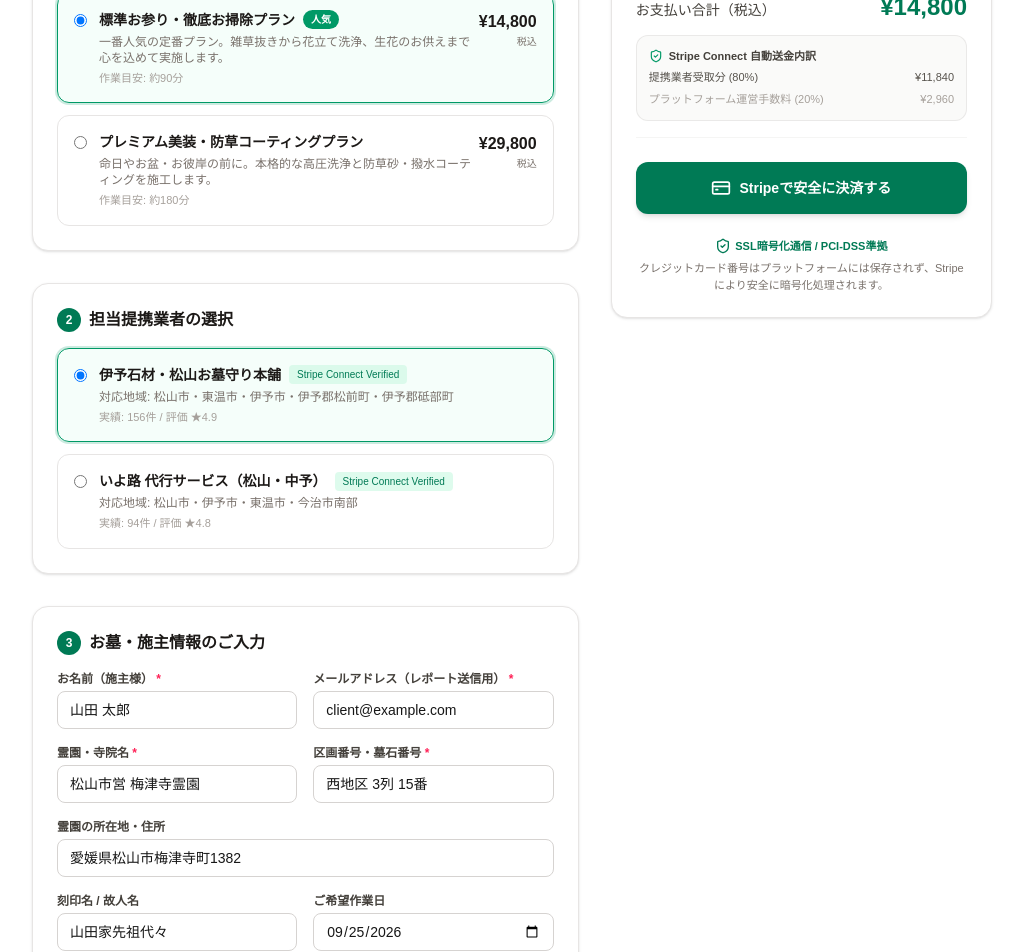
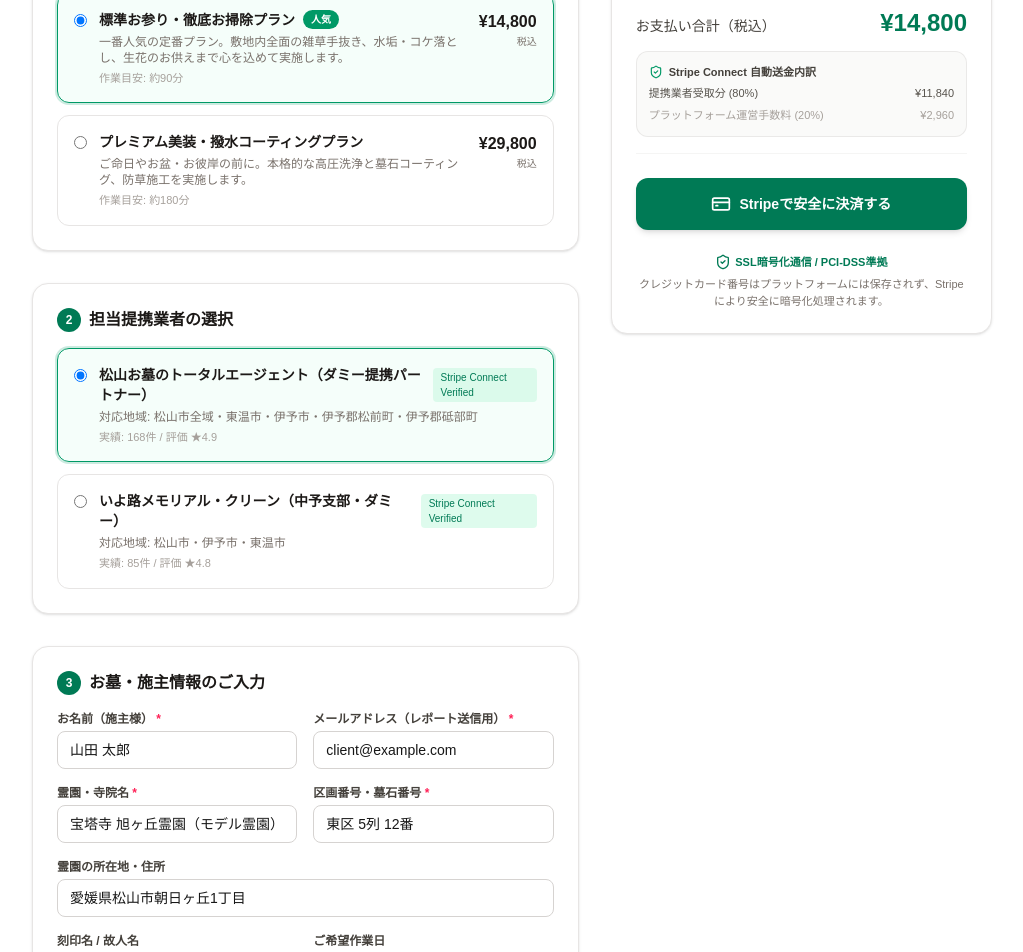
Before and after one commit to csdkotsuka/Kokoromou, a Next.js app: page /order in a window 1280 px wide. Shown: the part 420-1372 px from the top of the page, without its empty margins (128-1151 px from the left). Built offline with nearby package versions, Linux system fonts and the light colour scheme.

Commit message:
feat: tailor dummy vendor to Total Agent and dummy cemetery to Houtouji

```diff
--- a/src/app/order/page.tsx
+++ b/src/app/order/page.tsx
@@ -16,9 +16,9 @@
   const [formData, setFormData] = useState({
     clientName: '山田 太郎',
     clientEmail: 'client@example.com',
-    cemeteryName: '松山市営 梅津寺霊園',
-    locationAddress: '愛媛県松山市梅津寺町1382',
-    sectionPlotNumber: '西地区 3列 15番',
+    cemeteryName: '宝塔寺 旭ヶ丘霊園（モデル霊園）',
+    locationAddress: '愛媛県松山市朝日ヶ丘1丁目',
+    sectionPlotNumber: '東区 5列 12番',
     deceasedName: '山田家先祖代々',
     specialRequests: '墓石側面の苔が気になるので、水洗いでしっかり落としていただけますと幸いです。',
     preferredDate: '2026-09-25',
@@ -250,7 +250,7 @@
                   onChange={handleChange}
                   required
                   className="w-full text-sm border border-stone-300 rounded-lg px-3 py-2 focus:ring-2 focus:ring-emerald-500 focus:outline-none"
-                  placeholder="例: 松山市営 梅津寺霊園"
+                  placeholder="例: 宝塔寺 旭ヶ丘霊園"
                 />
               </div>
 
@@ -265,7 +265,7 @@
                   onChange={handleChange}
                   required
                   className="w-full text-sm border border-stone-300 rounded-lg px-3 py-2 focus:ring-2 focus:ring-emerald-500 focus:outline-none"
-                  placeholder="例: 西地区 3列 15番"
+                  placeholder="例: 東区 5列 12番"
                 />
               </div>
             </div>
@@ -278,7 +278,7 @@
                 value={formData.locationAddress}
                 onChange={handleChange}
                 className="w-full text-sm border border-stone-300 rounded-lg px-3 py-2 focus:ring-2 focus:ring-emerald-500 focus:outline-none"
-                placeholder="例: 愛媛県松山市梅津寺町1382"
+                placeholder="例: 愛媛県松山市朝日ヶ丘1丁目"
               />
             </div>
 
--- a/src/app/order/success/page.tsx
+++ b/src/app/order/success/page.tsx
@@ -85,12 +85,12 @@
           <div className="flex justify-between border-b border-stone-200 pb-2">
             <span className="text-stone-500">対象霊園</span>
             <span className="font-medium text-stone-800">
-              {order?.graveInfo?.cemeteryName || '松山市営 梅津寺霊園'} ({order?.graveInfo?.sectionPlotNumber || '西地区 3列 15番'})
+              {order?.graveInfo?.cemeteryName || '宝塔寺 旭ヶ丘霊園（モデル霊園）'} ({order?.graveInfo?.sectionPlotNumber || '東区 5列 12番'})
             </span>
           </div>
           <div className="flex justify-between">
             <span className="text-stone-500">担当業者</span>
-            <span className="font-medium text-stone-800">{order?.vendorName || '伊予石材・松山お墓守り本舗'}</span>
+            <span className="font-medium text-stone-800">{order?.vendorName || '松山お墓のトータルエージェント（ダミー提携パートナー）'}</span>
           </div>
         </div>
 
--- a/src/app/partner-spec/page.tsx
+++ b/src/app/partner-spec/page.tsx
@@ -65,9 +65,9 @@
         <div className="bg-emerald-900/10 border border-emerald-700/20 rounded-2xl p-6 mb-12">
           <h2 className="text-base font-bold text-emerald-950 flex items-center gap-2 mb-3">
             <Building2 className="w-5 h-5 text-emerald-700" />
-            <span>提携業者様にとっての安心ポイント（3分まとめ）</span>
+            <span>提携事業者様にとっての安心・成長ポイント（3分まとめ）</span>
           </h2>
-          <div className="grid grid-cols-1 md:grid-cols-3 gap-4 text-xs text-stone-700">
+          <div className="grid grid-cols-1 sm:grid-cols-2 lg:grid-cols-4 gap-4 text-xs text-stone-700">
             <div className="bg-white p-4 rounded-xl border border-emerald-900/10 shadow-sm">
               <span className="font-bold text-emerald-800 block mb-1">① 請求・回収リスクゼロ</span>
               <p className="leading-relaxed">
@@ -75,7 +75,7 @@
               </p>
             </div>
             <div className="bg-white p-4 rounded-xl border border-emerald-900/10 shadow-sm">
-              <span className="font-bold text-emerald-800 block mb-1">② 口座番号・カード番号の非保持</span>
+              <span className="font-bold text-emerald-800 block mb-1">② 口座番号・カードの非保持</span>
               <p className="leading-relaxed">
                 貴社の振込口座情報は世界基準（PCI-DSS Lv1）のStripeが直接管理。本アプリ側で金融情報を保持・流出させるリスクはありません。
               </p>
@@ -84,6 +84,12 @@
               <span className="font-bold text-emerald-800 block mb-1">③ アプリインストール不要</span>
               <p className="leading-relaxed">
                 スマートフォンやタブレットの標準ブラウザ（Safari/Chrome）から直接写真アップロードと報告が行えます。
+              </p>
+            </div>
+            <div className="bg-white p-4 rounded-xl border border-emerald-900/10 shadow-sm">
+              <span className="font-bold text-emerald-800 block mb-1">④ 永代供養・墓じまい連携</span>
+              <p className="leading-relaxed">
+                遠方施主との継続的な接点が生まれ、宝塔寺霊園等の永代供養・送骨・墓じまい相談への自然な送客に繋がります。
               </p>
             </div>
           </div>
--- a/src/app/vendor/reports/[orderId]/page.tsx
+++ b/src/app/vendor/reports/[orderId]/page.tsx
@@ -178,11 +178,11 @@
         <div className="grid grid-cols-1 sm:grid-cols-2 lg:grid-cols-4 gap-4 text-xs">
           <div className="bg-stone-50 p-3 rounded-xl">
             <span className="text-stone-500 block mb-0.5">霊園・寺院名</span>
-            <span className="font-bold text-stone-800">{order?.graveInfo?.cemeteryName || '松山市営 梅津寺霊園'}</span>
+            <span className="font-bold text-stone-800">{order?.graveInfo?.cemeteryName || '宝塔寺 旭ヶ丘霊園（モデル霊園）'}</span>
           </div>
           <div className="bg-stone-50 p-3 rounded-xl">
             <span className="text-stone-500 block mb-0.5">区画・墓石番号</span>
-            <span className="font-bold text-stone-800">{order?.graveInfo?.sectionPlotNumber || '西地区 3列 15番'}</span>
+            <span className="font-bold text-stone-800">{order?.graveInfo?.sectionPlotNumber || '東区 5列 12番'}</span>
           </div>
           <div className="bg-stone-50 p-3 rounded-xl">
             <span className="text-stone-500 block mb-0.5">施主様お名前</span>
--- a/src/mocks/sample-data.ts
+++ b/src/mocks/sample-data.ts
@@ -7,12 +7,12 @@
   {
     id: 'plan_basic_clean',
     name: '基本お参り・簡易清掃プラン',
-    description: '遠方でなかなか行けない方向け。枯れ葉拾い、墓石の水拭き、合掌礼拝を代行します。',
+    description: '遠方にお住まいで帰省が難しい方向け。落ち葉拾い、墓石の水拭き、合掌礼拝を代行します。',
     price: 8800,
     platformFeePercent: 20, // 手数料 20% (1,760円) -> 業者受取 7,040円
     estimatedDuration: '約45分',
     features: [
-      '墓地敷地内の落ち葉・ゴミ拾い',
+      '敷地内の落ち葉・雑草の簡易除去',
       '墓石・花立て・香炉の水洗い清掃',
       'お線香のお供え・合掌礼拝',
       '作業前後の写真付き完了レポート',
@@ -21,86 +21,86 @@
   {
     id: 'plan_standard_service',
     name: '標準お参り・徹底お掃除プラン',
-    description: '一番人気の定番プラン。雑草抜きから花立て洗浄、生花のお供えまで心を込めて実施します。',
+    description: '一番人気の定番プラン。敷地内全面の雑草手抜き、水垢・コケ落とし、生花のお供えまで心を込めて実施します。',
     price: 14800,
     platformFeePercent: 20, // 手数料 20% (2,960円) -> 業者受取 11,840円
     estimatedDuration: '約90分',
     features: [
-      '手作業による徹底的な雑草除去（敷地内全面）',
+      '手作業による敷地内全面の徹底的な除草',
       '専用ブラシと洗剤による水垢・コケ落とし',
       '季節の生花（1対）のお供え',
-      'お線香・ろうそくのお供え・読経/合掌',
-      '作業前後の高解像度写真レポート',
-      '墓石の傷み・ひび割れチェック報告',
+      'お線香・ろうそくのお供え・合掌礼拝',
+      '高解像度の作業前後Before/After写真レポート',
+      '墓石の傷み・ひび割れ・目地チェック報告',
     ],
     isPopular: true,
   },
   {
     id: 'plan_premium_service',
-    name: 'プレミアム美装・防草コーティングプラン',
-    description: '命日やお盆・お彼岸の前に。本格的な高圧洗浄と防草砂・撥水コーティングを施工します。',
+    name: 'プレミアム美装・撥水コーティングプラン',
+    description: 'ご命日やお盆・お彼岸の前に。本格的な高圧洗浄と墓石コーティング、防草施工を実施します。',
     price: 29800,
     platformFeePercent: 20, // 手数料 20% (5,960円) -> 業者受取 23,840円
     estimatedDuration: '約180分',
     features: [
       '標準プランのすべての作業内容',
       '墓石専用撥水コーティング施工（ツヤ復元・汚れ防止）',
-      '除草剤散布または防草シート簡易施工',
+      '除草剤散布または防草砂簡易施工',
       '高級生花・特選線香のお供え',
       '詳細点検レポート（目地・傾き診断）',
-      '1ヶ月のアフターフォロー保証',
+      '永代供養・墓じまい等の専門ご相談対応',
     ],
   },
 ];
 
 /**
- * 提携業者（愛媛県松山市・中予エリア / Stripe Connect連携済み）サンプルデータ
+ * 提携業者サンプル（お墓のトータルエージェント様をモデルにしたダミー会社）
  */
 export const SAMPLE_VENDORS: User[] = [
   {
     id: 'vendor_001',
-    email: 'contact@iyo-sekizai.example.com',
+    email: 'info@totalagent-partner-dummy.example.com',
     role: 'vendor',
-    displayName: '伊予石材・松山お墓守り本舗',
-    phoneNumber: '089-912-3456',
+    displayName: '松山お墓のトータルエージェント（ダミー提携パートナー）',
+    phoneNumber: '089-997-XXXX',
     createdAt: '2026-01-10T10:00:00Z',
     updatedAt: '2026-09-01T10:00:00Z',
     vendorProfile: {
-      companyName: '有限会社 伊予石材クリーンサービス',
-      representativeName: '越智 健一（墓石施工技士）',
-      serviceAreas: ['松山市', '東温市', '伊予市', '伊予郡松前町', '伊予郡砥部町'],
+      companyName: '株式会社トータルエージェント・パートナーズ（松山本部・ダミー）',
+      representativeName: '松山 誠司（お墓ディレクター）',
+      serviceAreas: ['松山市全域', '東温市', '伊予市', '伊予郡松前町', '伊予郡砥部町'],
       stripeConnectAccountId: 'acct_1OuTESTConnectVendor01', // Stripe Connect 提携先ID
       stripeChargesEnabled: true,
       stripePayoutsEnabled: true,
-      description: '創業40年。松山城下や道後周辺で代々続く石材のプロが、遠方のご家族に代わって真心を込めて清掃・お参りいたします。',
+      description: '松山市土居田町を拠点にお墓の清掃代行・墓じまい・永代供養までトータルでサポート。宝塔寺霊園など市内各霊園での施工実績多数。真心を込めてお墓を守ります。',
       rating: 4.9,
-      completedJobsCount: 156,
+      completedJobsCount: 168,
     },
   },
   {
     id: 'vendor_002',
-    email: 'support@iyoji-cleaning.example.com',
+    email: 'support@iyoji-memorial-dummy.example.com',
     role: 'vendor',
-    displayName: 'いよ路 代行サービス（松山・中予）',
-    phoneNumber: '089-987-6543',
+    displayName: 'いよ路メモリアル・クリーン（中予支部・ダミー）',
+    phoneNumber: '089-912-XXXX',
     createdAt: '2026-02-15T09:00:00Z',
     updatedAt: '2026-09-05T09:00:00Z',
     vendorProfile: {
-      companyName: 'いよ路環境サービス 合同会社',
-      representativeName: '白石 誠',
-      serviceAreas: ['松山市', '伊予市', '東温市', '今治市南部'],
+      companyName: 'いよ路メモリアルサービス 合同会社（ダミー）',
+      representativeName: '越智 健一',
+      serviceAreas: ['松山市', '伊予市', '東温市'],
       stripeConnectAccountId: 'acct_1OuTESTConnectVendor02', // Stripe Connect 提携先ID
       stripeChargesEnabled: true,
       stripePayoutsEnabled: true,
-      description: '瀬戸内の温暖な気候で育ちやすい雑草も根元から徹底除去。四国霊場・お遍路の地に寄り添い、丁寧にお墓を守ります。',
+      description: '松山城下や道後周辺の寺院墓地・公営墓地に対応。地域に根ざした職人が丁寧にお参り・清掃を代行いたします。',
       rating: 4.8,
-      completedJobsCount: 94,
+      completedJobsCount: 85,
     },
   },
 ];
 
 /**
- * サンプル注文データ（愛媛県松山市）
+ * サンプル注文データ（宝塔寺霊園をモデルにしたダミー霊園）
  */
 export const SAMPLE_ORDERS: Order[] = [
   {
@@ -110,7 +110,7 @@
     clientName: '山田 太郎',
     clientEmail: 'taro.yamada@example.com',
     vendorId: 'vendor_001',
-    vendorName: '伊予石材・松山お墓守り本舗',
+    vendorName: '松山お墓のトータルエージェント（ダミー提携パートナー）',
     vendorStripeAccountId: 'acct_1OuTESTConnectVendor01',
     servicePlanId: 'plan_standard_service',
     servicePlanName: '標準お参り・徹底お掃除プラン',
@@ -122,11 +122,11 @@
     stripePaymentIntentId: 'pi_test_sample_payment_intent_456',
     status: 'paid',
     graveInfo: {
-      cemeteryName: '松山市営 梅津寺霊園',
-      locationAddress: '愛媛県松山市梅津寺町1382',
-      sectionPlotNumber: '西地区 3列 15番',
+      cemeteryName: '宝塔寺 旭ヶ丘霊園（モデル霊園・ダミー）',
+      locationAddress: '愛媛県松山市朝日ヶ丘1丁目',
+      sectionPlotNumber: '東区 5列 12番',
       deceasedName: '山田家先祖代々之墓',
-      specialRequests: '墓石側面の苔が目立ってきたため、水洗いでしっかり落としていただけると助かります。',
+      specialRequests: '花立ての水垢と墓石周辺の雑草が目立ってきたため、水洗いでしっかり綺麗にしていただきたいです。',
     },
     preferredDate: '2026-09-25',
     scheduledDate: '2026-09-25',
@@ -137,20 +137,20 @@
 ];
 
 /**
- * サンプル作業完了レポートデータ（愛媛県松山市）
+ * サンプル作業完了レポートデータ（宝塔寺 旭ヶ丘霊園モデル）
  */
 export const SAMPLE_REPORTS: Report[] = [
   {
     id: 'report_sample_001',
     orderId: 'order_sample_001',
     vendorId: 'vendor_001',
-    vendorName: '伊予石材・松山お墓守り本舗',
+    vendorName: '松山お墓のトータルエージェント（ダミー提携パートナー）',
     workDate: '2026-09-25',
-    weather: '快晴（松山・瀬戸内側）',
+    weather: '快晴（松山）',
     beforePhotos: [
       {
         url: 'https://images.unsplash.com/photo-1544816155-12df9643f363?auto=format&fit=crop&w=800&q=80',
-        caption: '作業前：墓石全体の様子（潮風によるくすみと落ち葉の堆積）',
+        caption: '作業前：墓石全体の様子（落ち葉や雑草の堆積）',
       },
       {
         url: 'https://images.unsplash.com/photo-1584824486509-112e4181ff6b?auto=format&fit=crop&w=800&q=80',
@@ -160,7 +160,7 @@
     afterPhotos: [
       {
         url: 'https://images.unsplash.com/photo-1509198397868-475647b2a1e5?auto=format&fit=crop&w=800&q=80',
-        caption: '作業後：雑草を全て手作業で抜去し、墓石水洗い完了',
+        caption: '作業後：雑草を全て手作業で抜去し、墓石の水洗い清掃完了',
       },
       {
         url: 'https://images.unsplash.com/photo-1490750967868-88aa4486c946?auto=format&fit=crop&w=800&q=80',
@@ -168,9 +168,9 @@
       },
     ],
     workNotes:
-      '本日、松山市営 梅津寺霊園にて山田家様のお墓参りおよび清掃代行作業を滞りなく完了いたしました。敷地内の雑草を手作業で根元から抜き取り、墓石・花立て・香炉の専用水洗いを行いました。季節の生花（菊・リンドウ）をお供えし、お線香を焚いてご先祖様へのご冥福をお祈りいたしました。',
+      '本日、宝塔寺 旭ヶ丘霊園にて山田家様のお墓参りおよび清掃代行作業を滞りなく完了いたしました。敷地内の雑草を手作業で根元から抜き取り、墓石・花立て・香炉の専用水洗いを行いました。季節の生花をお供えし、お線香を焚いてご先祖様へのご冥福をお祈りいたしました。',
     graveConditionNotes:
-      '墓石本体はしっかりしておりますが、台座目地の一部に経年によるわずかな摩耗が見られます。今すぐの補修は不要ですが、次回の法要などの機会にご点検をお勧めいたします。',
+      '墓石本体は健全な状態を保っておりますが、台座目地の一部に若干の経年摩耗が見られます。直ちに対応が必要な状態ではありませんが、今後のお参り時にも経過を確認いたします。',
     status: 'submitted',
     submittedAt: '2026-09-25T15:30:00Z',
     createdAt: '2026-09-25T15:00:00Z',
```
